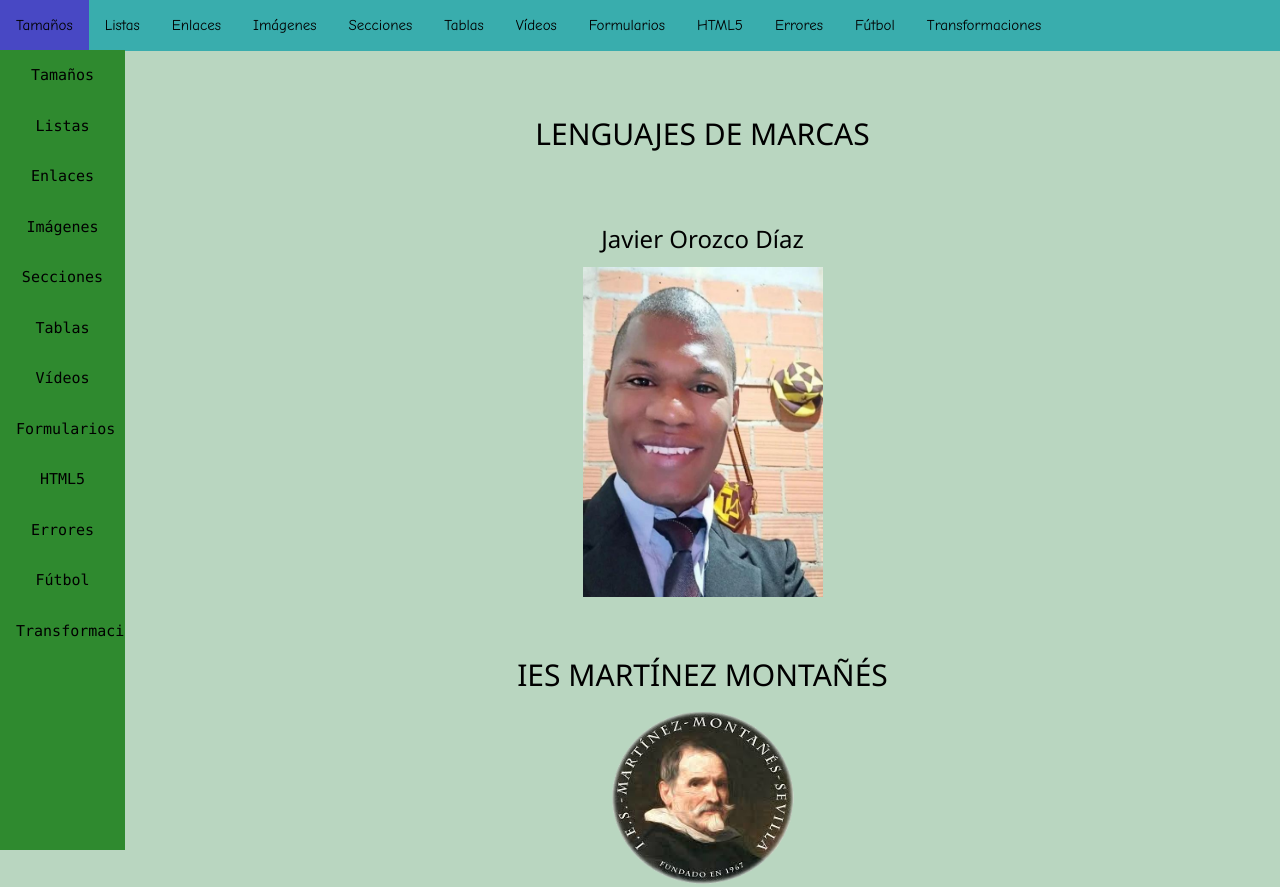
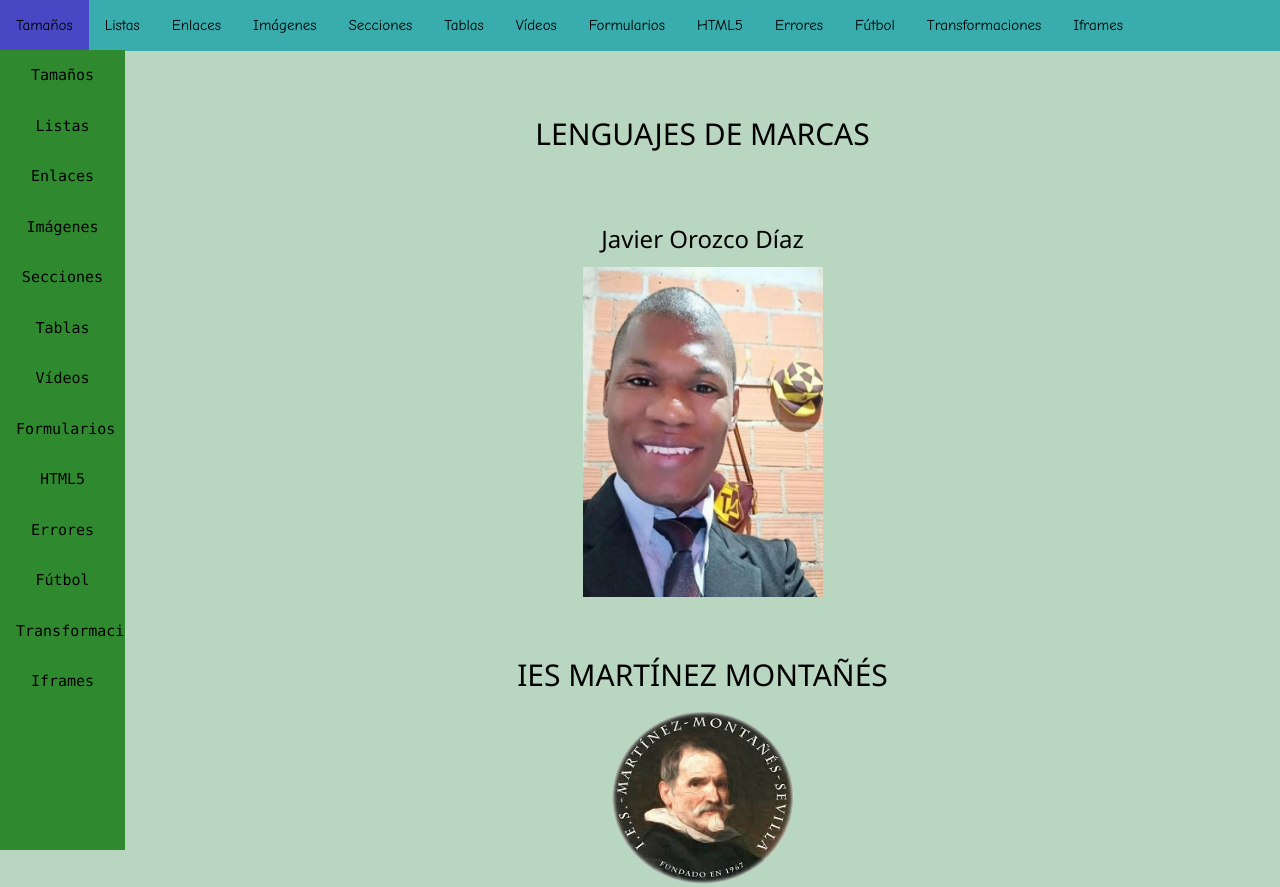
Before and after one commit to 1DAW-javieroro295/1DAW-javieroro295, a plain HTML site: page index.html in a window 1280 px wide. Drawn offline with nearby package versions, Linux system fonts and the light colour scheme.

Commit message:
Update index.html

```diff
--- a/index.html
+++ b/index.html
@@ -69,6 +69,7 @@
             <li><a href="Unidad1/SitioWeb/errores.html">Errores</a></li>
             <li><a href="Unidad1/SitioWeb/futbol.html">Fútbol</a></li>
             <li><a href="Unidad1/SitioWeb/transformaciones.html">Transformaciones</a></li>
+            <li><a href="Unidad1/SitioWeb/14iframes.html">Iframes</a></li>
         </ul>
         <ul class="hor">
             <li><a href="Unidad1/SitioWeb/1tamaños.html">Tamaños</a></li>
@@ -83,6 +84,7 @@
             <li><a href="Unidad1/SitioWeb/errores.html">Errores</a></li>
             <li><a href="Unidad1/SitioWeb/futbol.html">Fútbol</a></li>
             <li><a href="Unidad1/SitioWeb/transformaciones.html">Transformaciones</a></li>
+            <li><a href="Unidad1/SitioWeb/14iframes.html">Iframes</a></li>
         </ul>
 
         <div style="margin-left: 125px; margin-top: 60px; background-color: rgb(185, 214, 192);">
```
